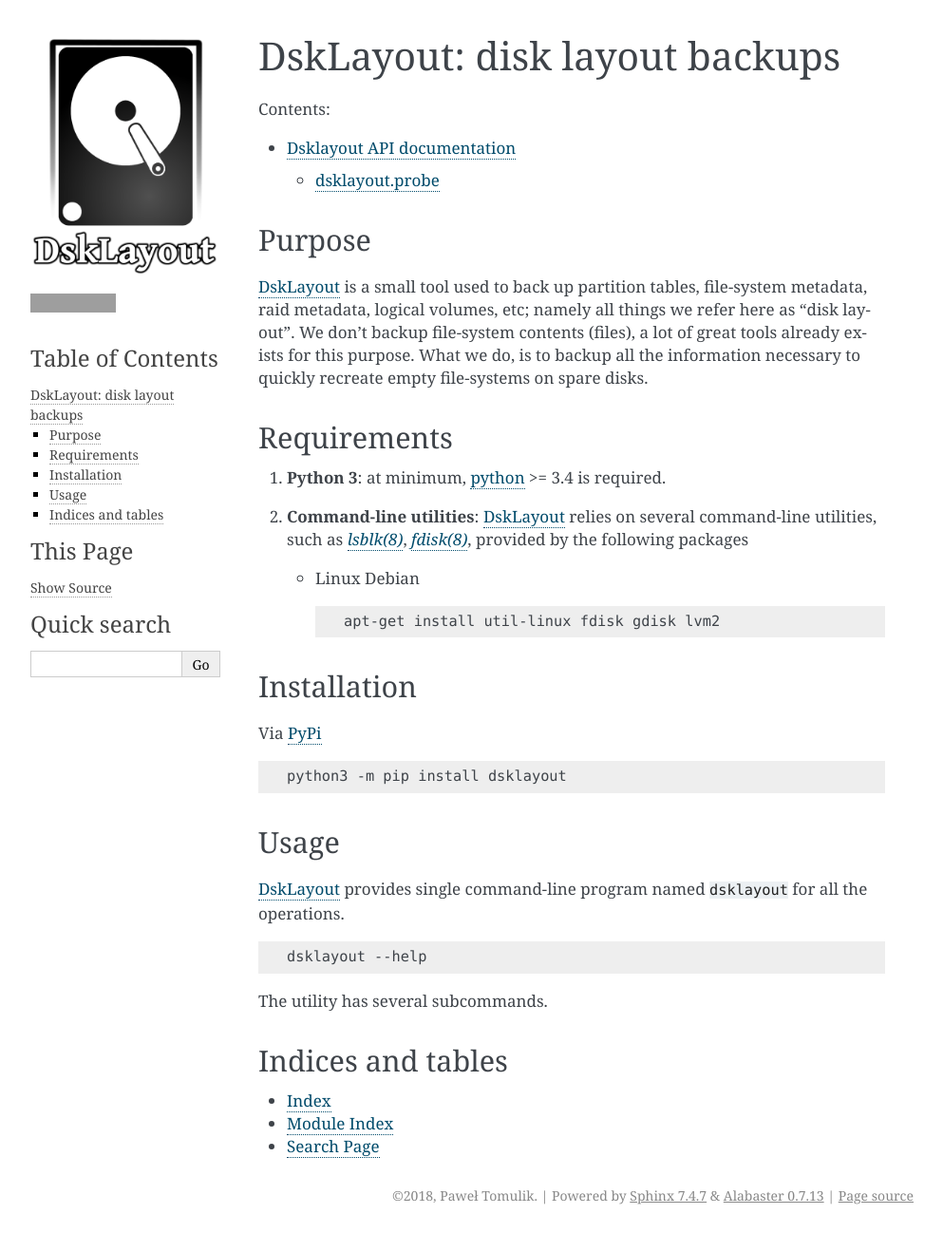
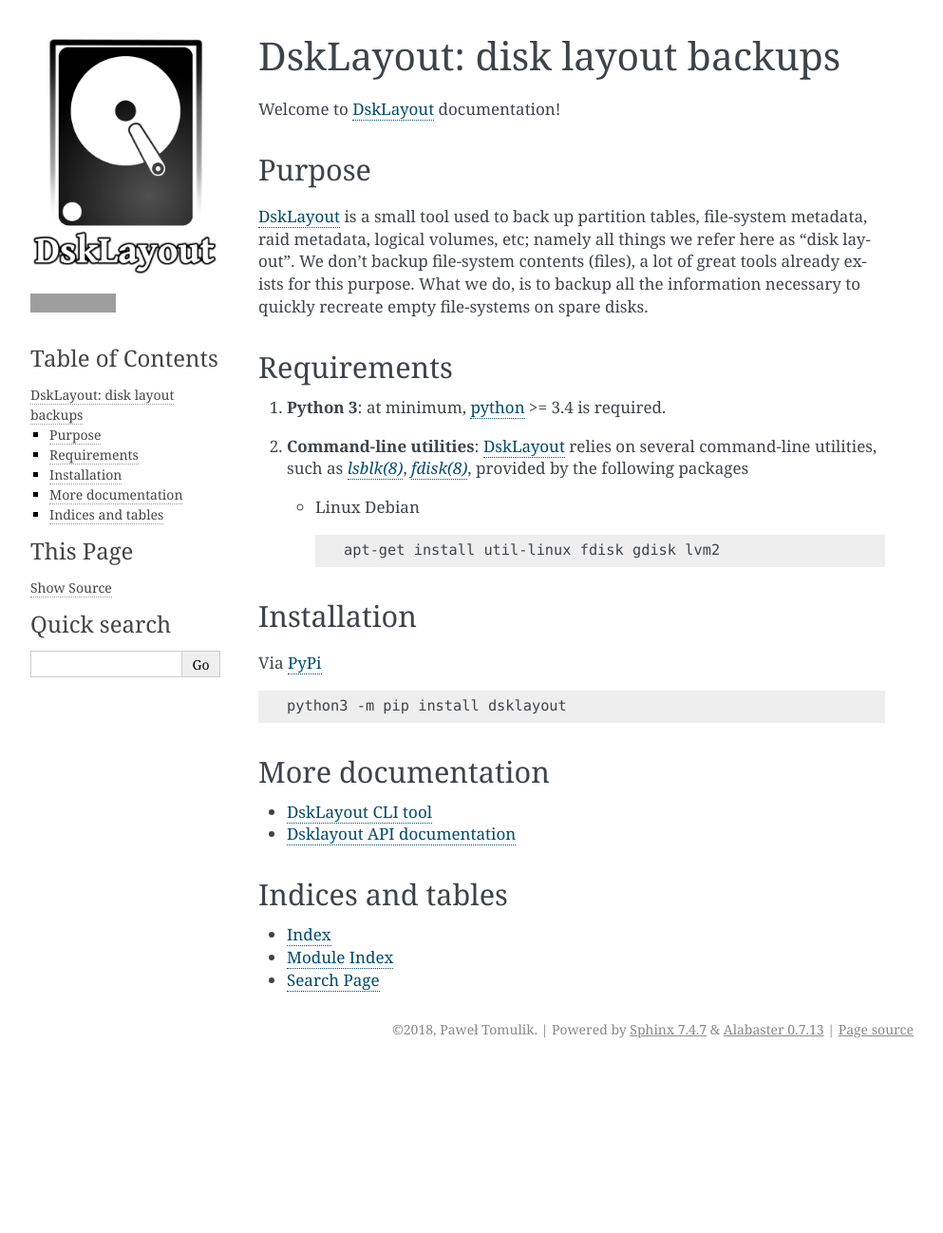
Before and after one commit to ptomulik/dsklayout, a Sphinx documentation site: the page built from doc/index.rst, in a window 1280 px wide. Shown: the whole page at 95% size, without its empty margins (148-1141 px from the left). Built offline with Sphinx 7.4.7, drawn with Linux system fonts in a browser that asks for light colours; after the commit the page ends 1123 px from its top, so only the background shows below that; grey boxes are pictures that could not be loaded.

Commit message:
2018.05.22 16:00

```diff
--- a/doc/conf.py
+++ b/doc/conf.py
@@ -21,7 +21,7 @@
 topdir = os.path.abspath(os.path.join(os.path.dirname(__file__), '..'))
 
 about = {}
-with open(os.path.join(topdir, 'lib', 'dsklayout', '__version__.py')) as f:
+with open(os.path.join(topdir, 'lib', 'dsklayout', 'about.py')) as f:
     exec(f.read(), about)
 
 
@@ -164,7 +164,7 @@
 # One entry per manual page. List of tuples
 # (source start file, name, description, authors, manual section).
 man_pages = [
-    (master_doc, 'dsklayout', 'dsklayout Documentation',
+    ('man/dsklayout-backup', 'dsklayout-backup', 'backup layout of host disks',
      [author], 1)
 ]
 
--- a/doc/index.rst
+++ b/doc/index.rst
@@ -6,11 +6,7 @@
 DskLayout: disk layout backups
 ******************************
 
-.. toctree::
-   :maxdepth: 2
-   :caption: Contents:
-
-   api
+Welcome to DskLayout_ documentation!
 
 Purpose
 =======
@@ -45,17 +41,14 @@
 
     python3 -m pip install dsklayout
 
-Usage
-=====
+More documentation
+==================
 
-DskLayout_ provides single command-line program named ``dsklayout`` for all the
-operations.
+.. toctree::
+   :maxdepth: 1
 
-.. code-block:: shell
-
-    dsklayout --help
-
-The utility has several subcommands.
+   cli
+   api
 
 Indices and tables
 ==================
--- a/setup.py
+++ b/setup.py
@@ -7,7 +7,7 @@
 here = os.path.abspath(os.path.dirname(__file__))
 
 about = {}
-with open(os.path.join(here, 'lib', 'dsklayout', '__version__.py')) as f:
+with open(os.path.join(here, 'lib', 'dsklayout', 'about.py')) as f:
     exec(f.read(), about)
 
 setup(name='dsklayout',
```
Also changed, not shown: doc/cli.rst (added, +22 -0 lines), doc/man/dsklayout-backup.rst (added, +73 -0 lines), 8 other files.
